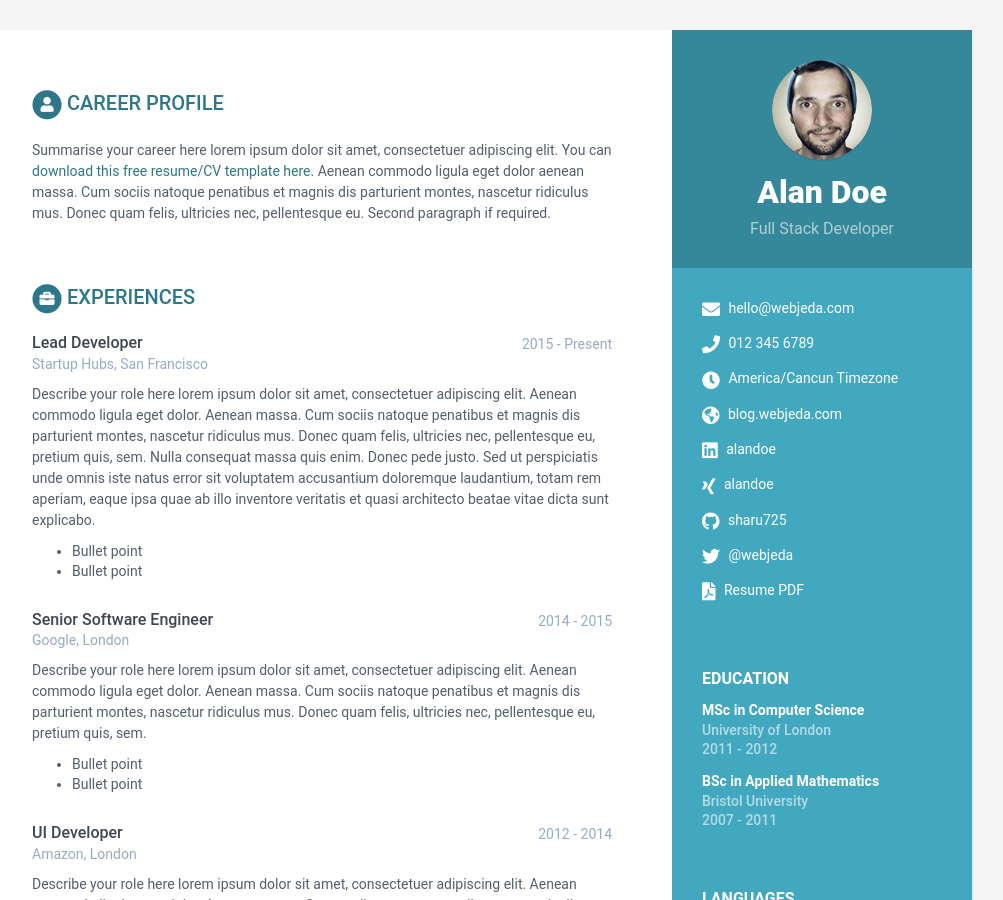
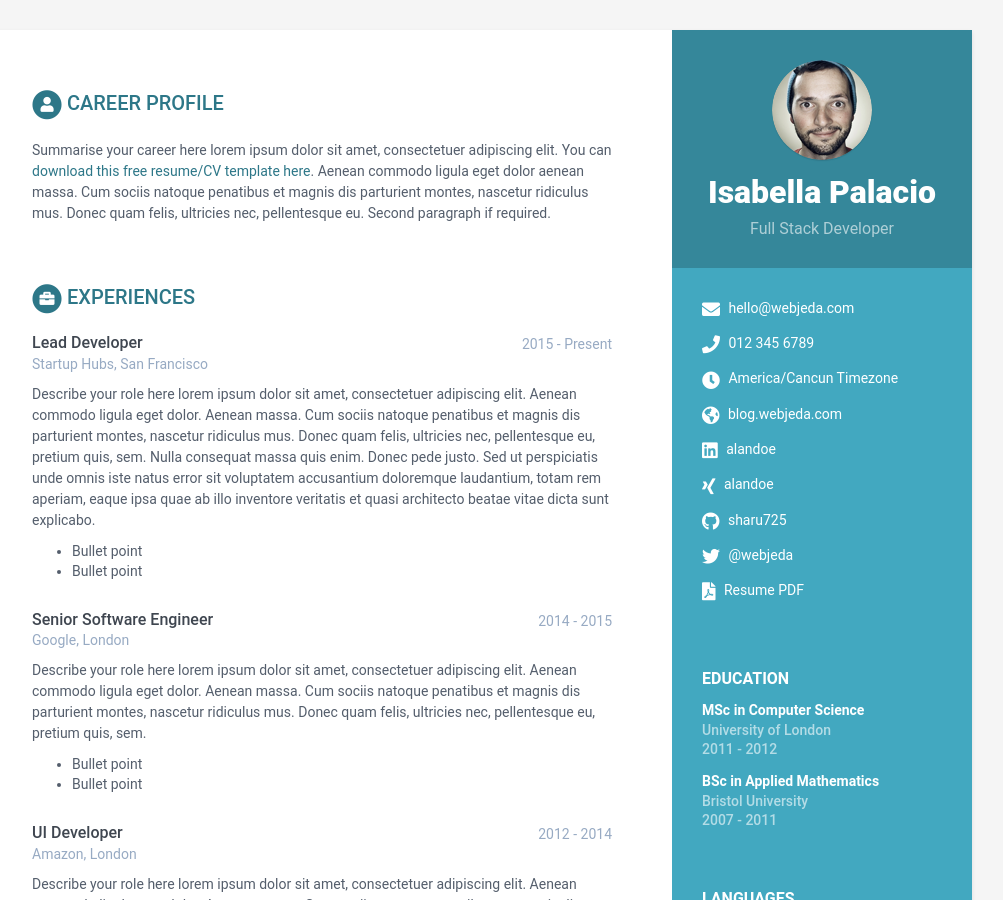
Before and after one commit to IsitaP/palacio-cv3, a Jekyll site: the page built from index.html, in a window 1280 px wide and 900 px high. Shown: the whole window, without its empty margins (168-1171 px from the left). Built offline with Jekyll 4.4.1, drawn with Linux system fonts in a browser that asks for light colours.

Commit message:
Actualizar el nombre (#4)

```diff
--- a/_data/data.yml
+++ b/_data/data.yml
@@ -8,7 +8,7 @@ sidebar:
     education: True # set to False if you want education in main section instead of in sidebar
 
     # Profile information
-    name: Alan Doe
+    name: Isabella Palacio
     tagline: Full Stack Developer
     avatar: profile.png  #place a 100x100 picture inside /assets/images/ folder and provide the name of the file below
 
```
